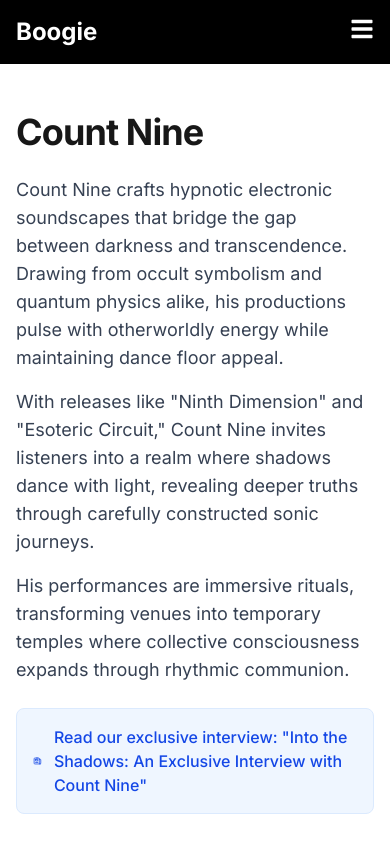
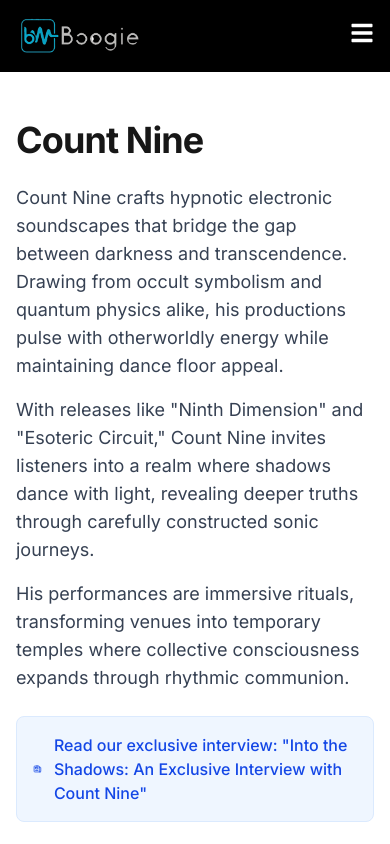
Before and after one commit to markotoole/boogiecc, a Next.js app: page /artists/count-nine in a window 390 px wide. Shown: the top 844 px of the page. Built offline with nearby package versions, Linux system fonts and the light colour scheme.

Commit message:
Update site logo and homepage hero image, remove broken button
- Remove broken 'view our work' button from homepage
- Replace hero image with boogiehero.png
- Replace text logo with boogie_logo_ts.png image
- Maintain all existing functionality and responsive design

```diff
--- a/src/app/layout.tsx
+++ b/src/app/layout.tsx
@@ -2,6 +2,7 @@ import type { Metadata } from "next";
 import { Inter } from "next/font/google";
 import "./globals.css";
 import Link from "next/link";
+import Image from "next/image";
 import { FaBars, FaTimes } from "react-icons/fa";
 
 const inter = Inter({ subsets: ["latin"] });
@@ -22,8 +23,16 @@ function Header() {
   return (
     <header className="bg-black text-white p-4">
       <div className="container mx-auto flex justify-between items-center">
-        <Link href="/" className="text-2xl font-bold">
-          Boogie
+        <Link href="/" className="flex items-center">
+          <div className="relative h-10 w-32">
+            <Image
+              src="/images/blog-new/boogie_logo_ts.png"
+              alt="Boogie Logo"
+              fill
+              className="object-contain"
+              priority
+            />
+          </div>
         </Link>
         <nav className="hidden md:flex space-x-6">
           {navLinks.map((link) => (
--- a/src/app/page.tsx
+++ b/src/app/page.tsx
@@ -27,8 +27,8 @@ export default async function Home() {
             <div className="flex items-center justify-center">
               <div className="relative h-[350px] w-full overflow-hidden rounded-lg bg-gray-100 dark:bg-gray-800">
                 <Image
-                  src="/images/blog-optimized/boogielogoa.webp"
-                  alt="Boogie Media Logo"
+                  src="/images/blog-new/boogiehero.png"
+                  alt="Boogie Hero"
                   fill
                   priority
                   className="object-contain"
```
